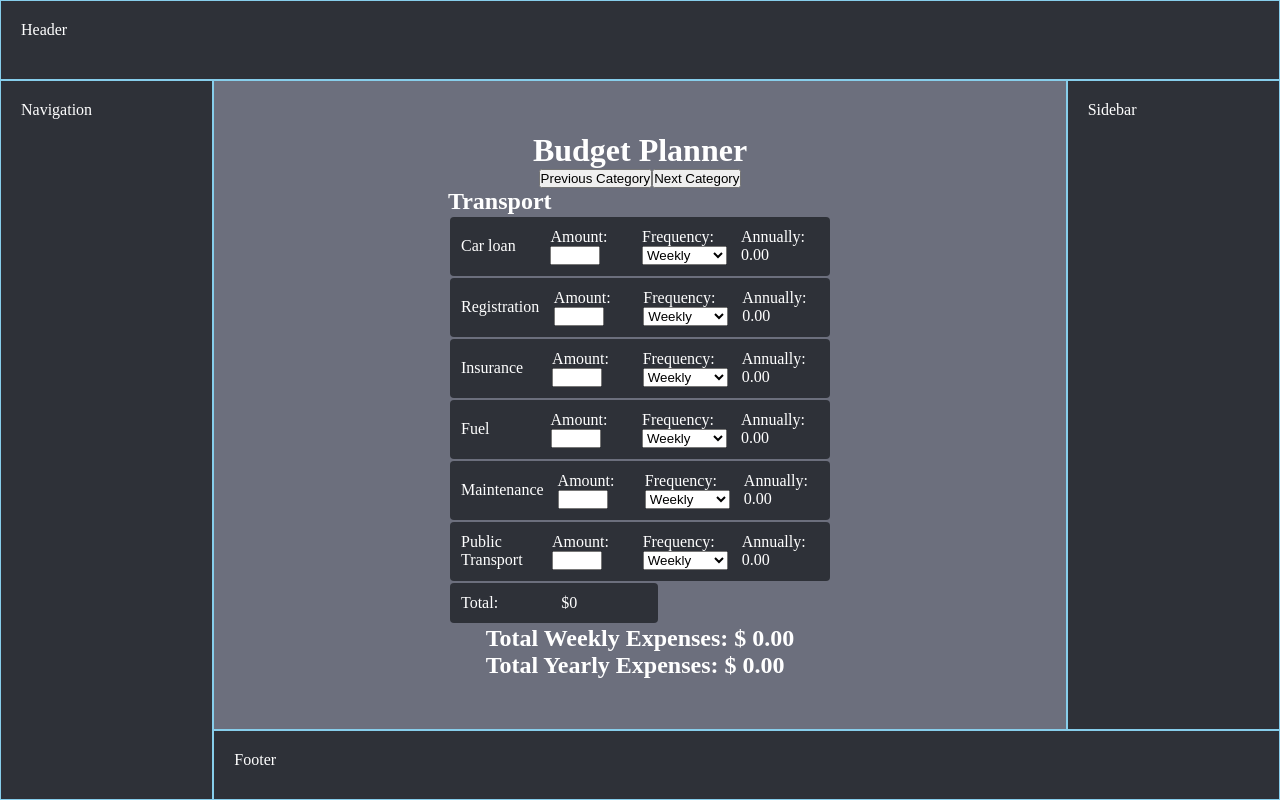
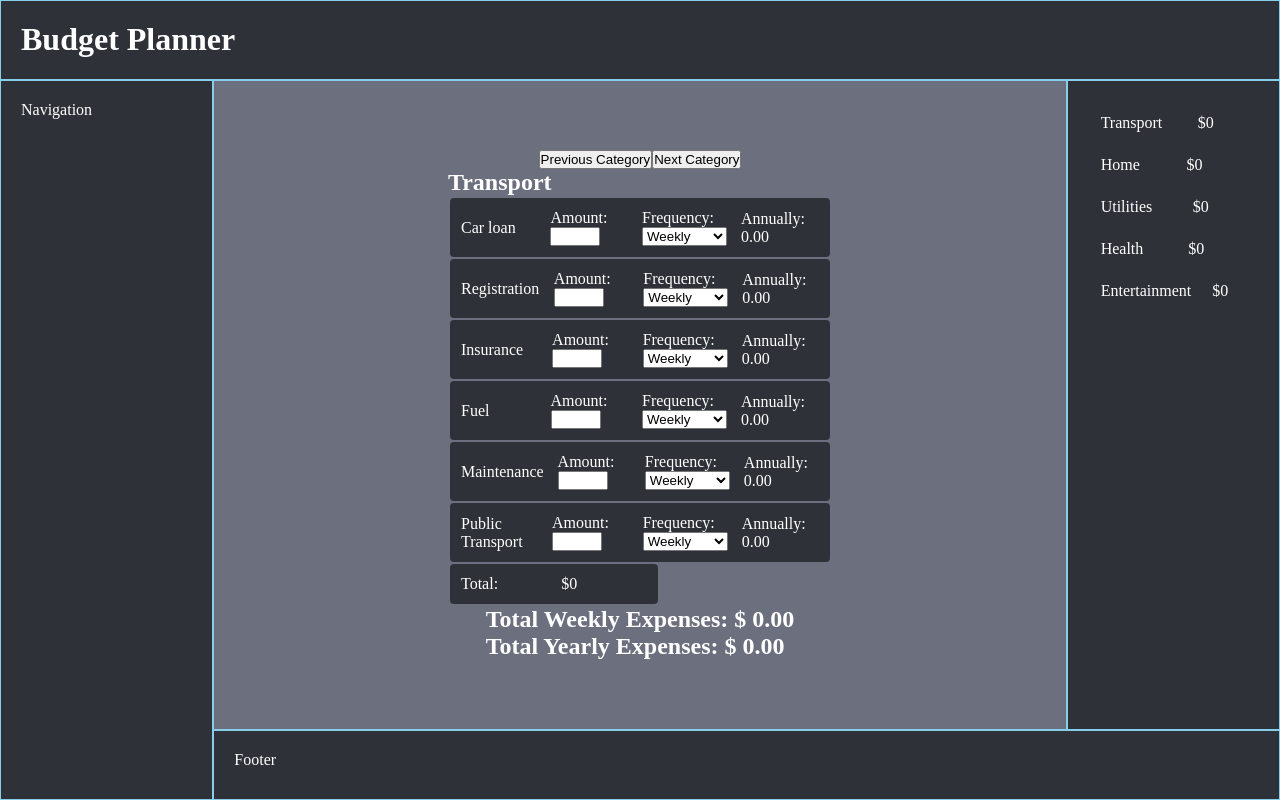
Before and after one commit to DBurgess93/budget-planner, a React (Create React App) app: page / in a window 1280 px wide. Built offline with nearby package versions, Linux system fonts and the light colour scheme.

Commit message:
Add running totals to sidebar

```diff
--- a/src/App.js
+++ b/src/App.js
@@ -434,10 +434,9 @@ const App = () => {
 
   return (
     <div className="container">
-      <header>Header</header>
+      <header><h1>Budget Planner</h1></header>
       <nav>Navigation</nav>
       <main className="content">
-        <h1>Budget Planner</h1>
         <ToggleCategoryButtons
           handleNextCategory={handleNextCategory}
           handleBackCategory={handleBackCategory}
@@ -456,7 +455,9 @@ const App = () => {
           totalAllWeekly={totalAllWeekly}
           totalAllCategories={totalAllCategories}
         />
-        {/* <CategorySummary
+      </main>
+      <aside>
+      <CategorySummary
         categories={categories}
         frequencies={frequencies}
         handleAmountChange={handleAmountChange}
@@ -465,9 +466,8 @@ const App = () => {
         calculateCategoryTotals={calculateCategoryTotals}
         categoryTotals={categoryTotals}
         showCategory={showCategory}
-      /> */}
-      </main>
-      <aside>Sidebar</aside>
+      />
+      </aside>
       <footer>Footer</footer>
     </div>
   );
```
